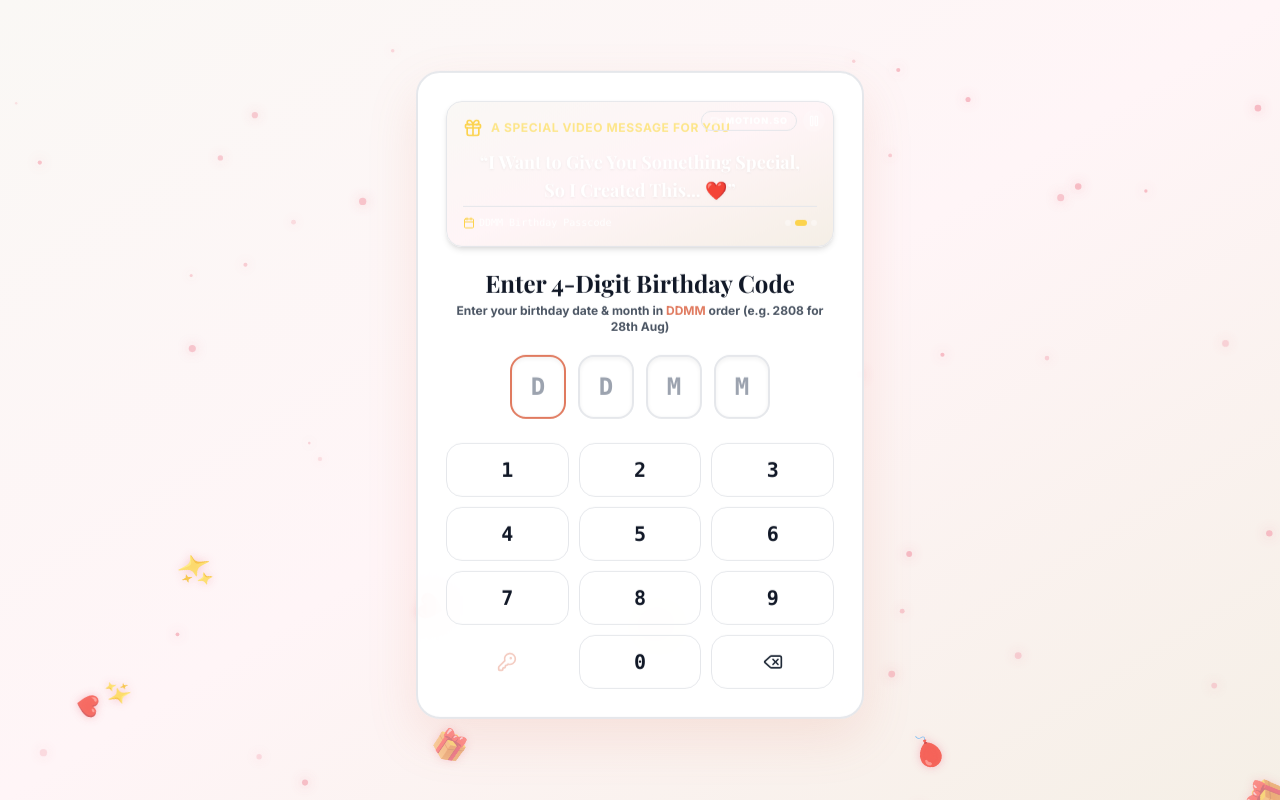
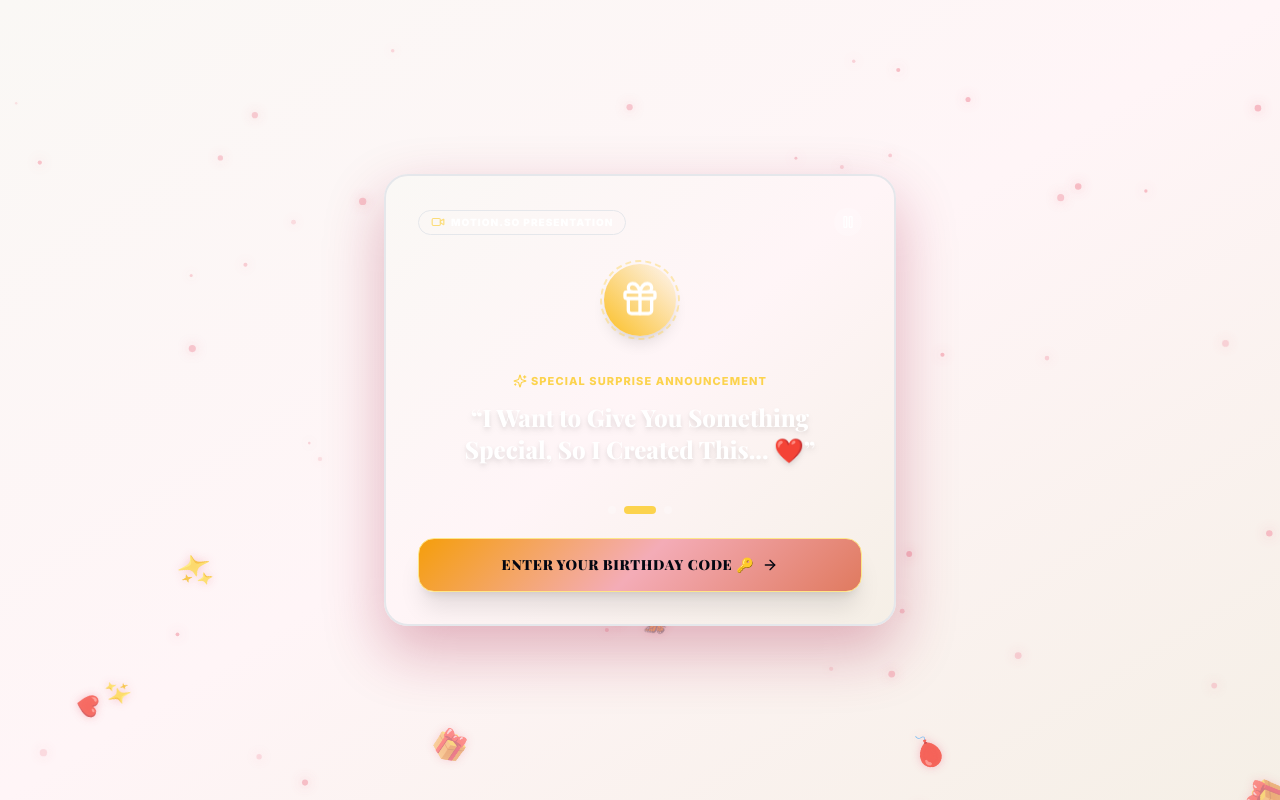
Before and after one commit to Jaswanth0811/Rakhi-2026, a Next.js app: page /rakhi in a window 1280 px wide. Built offline with nearby package versions, Linux system fonts and the light colour scheme; a web font is replaced by a local one.

Commit message:
Play full-screen Motion.so video reel presentation FIRST before passcode keypad

```diff
--- a/src/components/rakhi/CodeUnlockScreen.tsx
+++ b/src/components/rakhi/CodeUnlockScreen.tsx
@@ -2,7 +2,7 @@
 
 import { useState, useRef, useEffect } from "react";
 import { motion, AnimatePresence } from "framer-motion";
-import { Lock, Sparkles, AlertCircle, Delete, KeyRound, Play, Pause, Gift, Calendar, Video } from "lucide-react";
+import { Lock, Sparkles, AlertCircle, Delete, KeyRound, Play, Pause, Gift, Calendar, Video, ArrowRight, RotateCcw } from "lucide-react";
 import { sfx } from "@/lib/sfx";
 
 interface CodeUnlockScreenProps {
@@ -10,6 +10,7 @@ interface CodeUnlockScreenProps {
 }
 
 export default function CodeUnlockScreen({ onUnlockSuccess }: CodeUnlockScreenProps) {
+  const [stage, setStage] = useState<"intro" | "passcode">("intro");
   const [digits, setDigits] = useState<string[]>(["", "", "", ""]);
   const [isVerifying, setIsVerifying] = useState(false);
   const [errorMsg, setErrorMsg] = useState<string | null>(null);
@@ -24,18 +25,25 @@ export default function CodeUnlockScreen({ onUnlockSuccess }: CodeUnlockScreenPr
     "The passcode is the DDMM of your Birthday! 🎂",
   ];
 
-  useEffect(() => {
-    inputRefs.current[0]?.focus();
-  }, []);
-
   // Motion video reel text cycler
   useEffect(() => {
-    if (!isPlayingMotion) return;
+    if (stage !== "intro" || !isPlayingMotion) return;
     const interval = setInterval(() => {
       setMotionTextIndex((prev) => (prev + 1) % motionMessages.length);
-    }, 3500);
+    }, 3800);
     return () => clearInterval(interval);
-  }, [isPlayingMotion]);
+  }, [stage, isPlayingMotion]);
+
+  useEffect(() => {
+    if (stage === "passcode") {
+      inputRefs.current[0]?.focus();
+    }
+  }, [stage]);
+
+  const handleStartPasscode = () => {
+    sfx.playChime();
+    setStage("passcode");
+  };
 
   const triggerShake = () => {
     setIsShaking(true);
@@ -142,69 +150,118 @@ export default function CodeUnlockScreen({ onUnlockSuccess }: CodeUnlockScreenPr
 
   return (
     <div className="flex flex-col items-center justify-center min-h-[100dvh] w-full p-4 sm:p-6 z-10 text-gray-900">
+      <AnimatePresence mode="wait">
+        {/* STAGE 1: Full-Screen Motion.so Presentation Video Reel First */}
+        {stage === "intro" ? (
           <motion.div
-        animate={
-          isShaking
-            ? { x: [-10, 10, -8, 8, -4, 4, 0] }
-            : { y: [0, -6, 0] }
-        }
-        transition={
-          isShaking
-            ? { duration: 0.5 }
-            : { duration: 4, repeat: Infinity, ease: "easeInOut" }
-        }
-        className="w-full max-w-md rounded-3xl bg-white/95 border-2 border-rose-200/80 p-5 sm:p-7 space-y-5 shadow-[0_20px_50px_rgba(224,122,95,0.15)] backdrop-blur-xl relative overflow-hidden text-center"
+            key="motion-intro"
+            initial={{ opacity: 0, scale: 0.92, y: 20 }}
+            animate={{ opacity: 1, scale: 1, y: 0 }}
+            exit={{ opacity: 0, scale: 0.95, y: -20 }}
+            transition={{ duration: 0.5, ease: "easeOut" }}
+            className="w-full max-w-lg rounded-3xl bg-gradient-to-br from-rose-950 via-rose-900 to-amber-950 p-6 sm:p-8 space-y-6 shadow-[0_25px_60px_rgba(159,18,57,0.3)] border-2 border-rose-300/40 text-white relative overflow-hidden text-center backdrop-blur-2xl"
           >
-        {/* Motion.so Animated Video Reel Card */}
-        <div className="relative rounded-2xl bg-gradient-to-br from-rose-900 via-rose-800 to-amber-900 p-4 text-white shadow-md overflow-hidden border border-rose-300">
-          <div className="absolute top-2 right-2 flex items-center gap-1.5 z-10">
-            <span className="text-[9px] uppercase tracking-widest font-black px-2 py-0.5 rounded-full bg-rose-500/30 border border-rose-300/40 text-rose-100 flex items-center gap-1">
-              <Video className="w-3 h-3 text-rose-200 animate-pulse" /> Motion.so
+            {/* Top Motion Badge */}
+            <div className="flex items-center justify-between">
+              <span className="text-[10px] uppercase tracking-widest font-black px-3 py-1 rounded-full bg-rose-500/30 border border-rose-300/40 text-rose-100 flex items-center gap-1.5 shadow-xs">
+                <Video className="w-3.5 h-3.5 text-amber-300 animate-pulse" /> Motion.so Presentation
               </span>
               <button
                 onClick={() => setIsPlayingMotion(!isPlayingMotion)}
-              className="p-1 rounded-full bg-white/20 hover:bg-white/30 text-white transition-all cursor-pointer"
+                className="p-1.5 rounded-full bg-white/20 hover:bg-white/30 text-white transition-all cursor-pointer"
               >
-              {isPlayingMotion ? <Pause className="w-3.5 h-3.5" /> : <Play className="w-3.5 h-3.5" />}
+                {isPlayingMotion ? <Pause className="w-4 h-4" /> : <Play className="w-4 h-4" />}
               </button>
             </div>
 
-          <div className="flex items-center gap-2 mb-2">
-            <Gift className="w-5 h-5 text-amber-300 shrink-0" />
-            <span className="text-xs font-bold text-amber-200 uppercase tracking-wider">
-              A Special Video Message For You
-            </span>
+            {/* Glowing Center Icon */}
+            <div className="relative w-20 h-20 mx-auto flex items-center justify-center my-2">
+              <motion.div
+                animate={{ rotate: 360 }}
+                transition={{ duration: 20, repeat: Infinity, ease: "linear" }}
+                className="absolute inset-0 rounded-full border-2 border-dashed border-amber-300/40"
+              />
+              <div className="p-4 rounded-full bg-gradient-to-tr from-amber-400 to-rose-500 text-rose-950 shadow-lg shadow-rose-900/50">
+                <Gift className="w-10 h-10 animate-bounce" />
+              </div>
             </div>
 
+            {/* Motion Video Dynamic Messages */}
+            <div className="space-y-3 min-h-[110px] flex flex-col items-center justify-center px-2">
+              <span className="text-[11px] font-extrabold uppercase tracking-widest text-amber-300 flex items-center gap-1">
+                <Sparkles className="w-3.5 h-3.5" /> Special Surprise Announcement
+              </span>
+
               <AnimatePresence mode="wait">
-            <motion.div
+                <motion.h2
                   key={motionTextIndex}
-              initial={{ opacity: 0, y: 10 }}
-              animate={{ opacity: 1, y: 0 }}
-              exit={{ opacity: 0, y: -10 }}
-              transition={{ duration: 0.5 }}
-              className="min-h-[60px] flex items-center justify-center"
+                  initial={{ opacity: 0, y: 15, scale: 0.96 }}
+                  animate={{ opacity: 1, y: 0, scale: 1 }}
+                  exit={{ opacity: 0, y: -15, scale: 0.96 }}
+                  transition={{ duration: 0.4 }}
+                  className="font-serif text-xl sm:text-2xl font-extrabold text-rose-100 leading-relaxed drop-shadow-md"
                 >
-              <p className="font-serif text-base sm:text-lg font-bold text-rose-100 leading-snug drop-shadow-sm px-2">
                   &ldquo;{motionMessages[motionTextIndex]}&rdquo;
-              </p>
-            </motion.div>
+                </motion.h2>
               </AnimatePresence>
+            </div>
 
-          <div className="flex items-center justify-between text-[10px] text-rose-200/80 pt-2 border-t border-rose-700/50 font-mono">
-            <span className="flex items-center gap-1">
-              <Calendar className="w-3 h-3 text-amber-300" /> DDMM Birthday Passcode
-            </span>
-            <div className="flex gap-1">
-              {motionMessages.map((_, i) => (
-                <span
+            {/* Reel Progress Dots */}
+            <div className="flex justify-center items-center gap-2 pt-2">
+              {motionMessages.map((msg, i) => (
+                <button
                   key={i}
-                  className={`w-1.5 h-1.5 rounded-full transition-all ${
-                    i === motionTextIndex ? "bg-amber-300 w-3" : "bg-white/40"
+                  onClick={() => setMotionTextIndex(i)}
+                  className={`h-2 rounded-full transition-all cursor-pointer ${
+                    i === motionTextIndex ? "bg-amber-300 w-8" : "bg-white/30 w-2 hover:bg-white/50"
                   }`}
                 />
               ))}
             </div>
+
+            {/* Action CTA Button */}
+            <motion.button
+              whileHover={{ scale: 1.02 }}
+              whileTap={{ scale: 0.98 }}
+              onClick={handleStartPasscode}
+              style={{
+                background: "linear-gradient(135deg, #F59E0B 0%, #F4ACB7 50%, #E07A5F 100%)",
+              }}
+              className="w-full py-4 rounded-2xl text-gray-950 font-serif font-black text-sm uppercase tracking-wider flex items-center justify-center gap-2 shadow-xl shadow-rose-950/60 border border-amber-200 cursor-pointer"
+            >
+              <span>ENTER YOUR BIRTHDAY CODE 🔑</span>
+              <ArrowRight className="w-4 h-4 text-gray-950" />
+            </motion.button>
+          </motion.div>
+        ) : (
+          /* STAGE 2: 4-Digit Passcode Entry Keypad */
+          <motion.div
+            key="passcode-keypad"
+            initial={{ opacity: 0, scale: 0.92, y: 20 }}
+            animate={
+              isShaking
+                ? { x: [-10, 10, -8, 8, -4, 4, 0] }
+                : { opacity: 1, scale: 1, y: 0 }
+            }
+            exit={{ opacity: 0, scale: 0.95 }}
+            transition={
+              isShaking
+                ? { duration: 0.5 }
+                : { duration: 0.4, ease: "easeOut" }
+            }
+            className="w-full max-w-md rounded-3xl bg-white/95 border-2 border-rose-200/80 p-5 sm:p-7 space-y-5 shadow-[0_20px_50px_rgba(224,122,95,0.15)] backdrop-blur-xl relative overflow-hidden text-center"
+          >
+            {/* Replay Motion Header Pill */}
+            <div className="flex justify-between items-center mb-1">
+              <button
+                onClick={() => setStage("intro")}
+                className="px-3 py-1 rounded-full bg-rose-50 border border-rose-200 text-[#E07A5F] text-[10px] font-black uppercase tracking-wider flex items-center gap-1 hover:bg-rose-100 transition-all cursor-pointer shadow-xs"
+              >
+                <RotateCcw className="w-3 h-3" /> Replay Motion Video 🎬
+              </button>
+
+              <div className="p-2 rounded-xl bg-rose-50 border border-rose-200 text-[#E07A5F] shadow-xs">
+                <Lock className="w-5 h-5" />
               </div>
             </div>
 
@@ -290,6 +347,8 @@ export default function CodeUnlockScreen({ onUnlockSuccess }: CodeUnlockScreenPr
               </button>
             </div>
           </motion.div>
+        )}
+      </AnimatePresence>
     </div>
   );
 }
```
Lines whose indentation alone changed are shown as unchanged.
